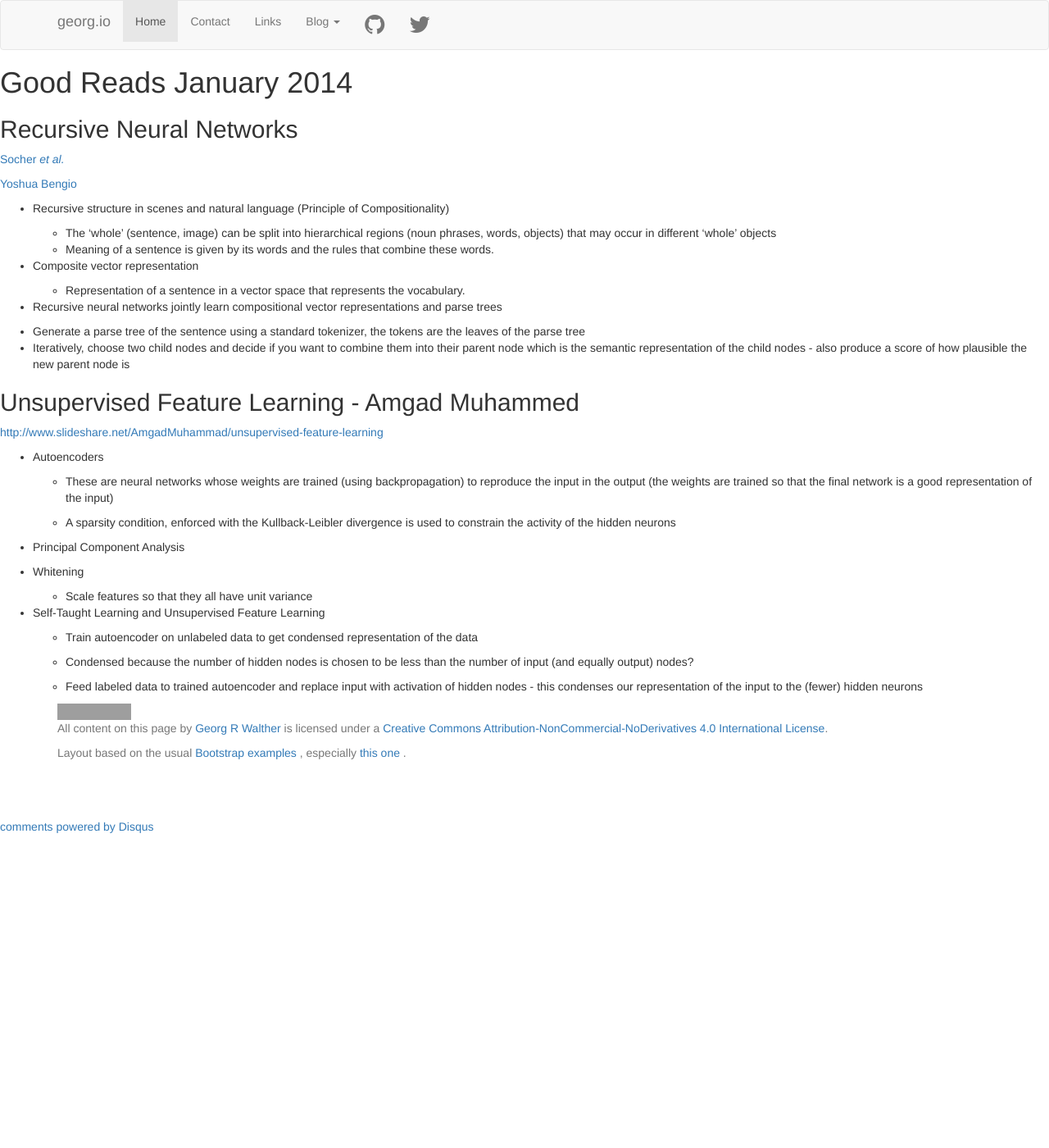
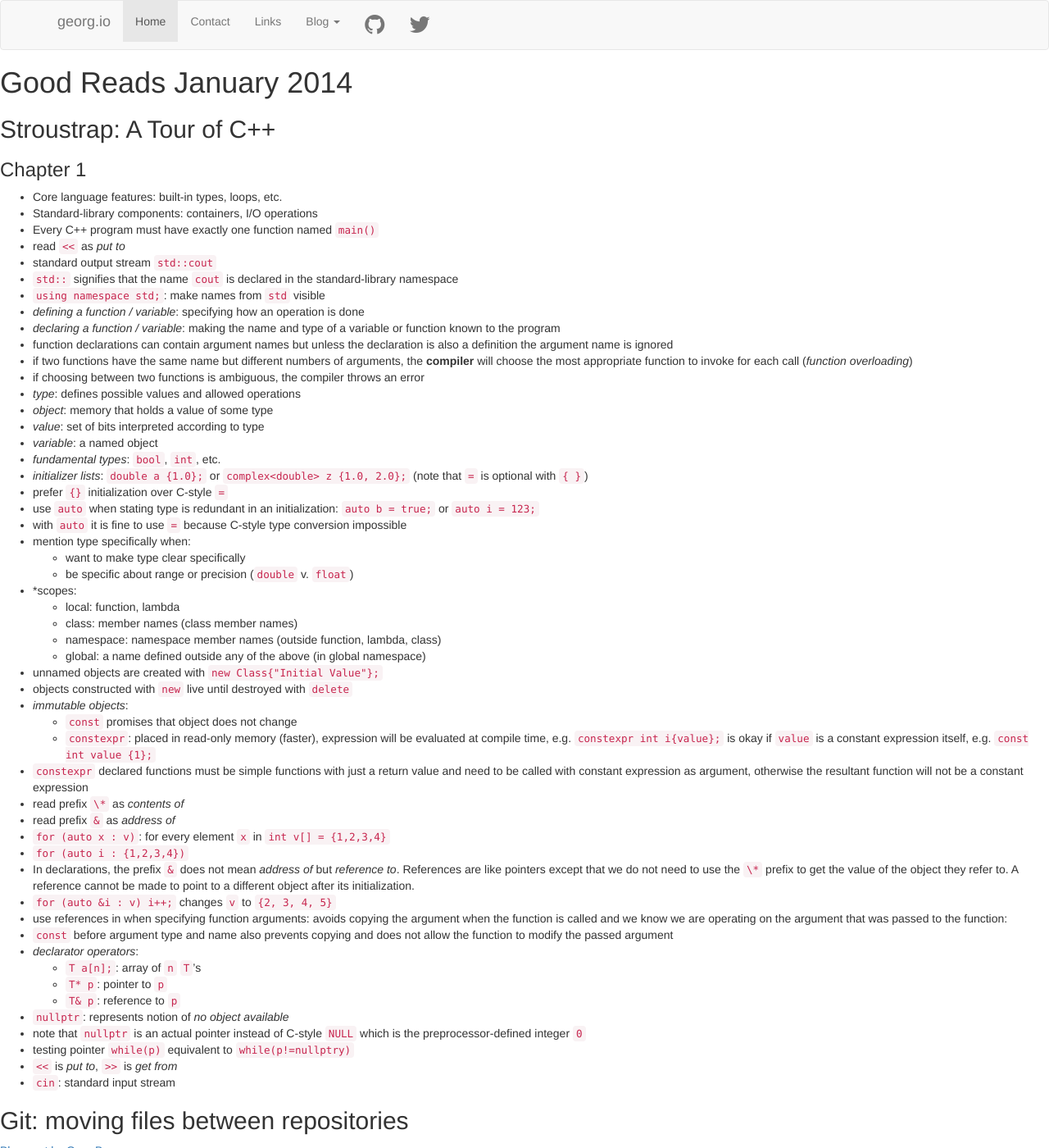
Before and after one commit to waltherg/backup.waltherg.github.io, a Jekyll site: the page built from _posts/2014-01-03-Good_Reads_January_2014.md, in a window 1280 px wide and 1400 px high. Shown: the whole window at 82% size. Built offline with Jekyll 4.4.1, drawn with Linux system fonts in a browser that asks for light colours; nearby versions of some CDN libraries; comment, search, counter and statistics services are not loaded; grey boxes are pictures that could not be loaded.

Commit message:
summarize Chapter 1 of Tour of C++

```diff
--- a/_posts/2014-01-03-Good_Reads_January_2014.md
+++ b/_posts/2014-01-03-Good_Reads_January_2014.md
@@ -6,6 +6,86 @@ tags: links reads
 ---
 
 # Good Reads January 2014
+
+## Stroustrap: A Tour of C++
+
+### Chapter 1
+
+- Core language features: built-in types, loops, etc.
+- Standard-library components: containers, I/O operations
+- Every C++ program must have exactly one function named `main()`
+- read `<<` as *put to*
+- standard output stream `std::cout`
+- `std::` signifies that the name `cout` is declared in the standard-library
+  namespace
+- `using namespace std;`: make names from `std` visible
+- *defining a function / variable*: specifying how an operation is done
+- *declaring a function / variable*: making the name and type
+  of a variable or function known to the program
+- function declarations can contain argument names but unless the
+  declaration is also a definition the argument name is ignored
+- if two functions have the same name but different numbers of arguments,
+  the **compiler** will choose the most appropriate function to invoke
+  for each call (*function overloading*)
+- if choosing between two functions is ambiguous, the compiler throws an error
+- *type*: defines possible values and allowed operations
+- *object*: memory that holds a value of some type
+- *value*: set of bits interpreted according to type
+- *variable*: a named object
+- *fundamental types*: `bool`, `int`, etc.
+- *initializer lists*: `double a {1.0};` or `complex<double> z {1.0, 2.0};`
+  (note that `=` is optional with `{ }`)
+- prefer `{}` initialization over C-style `=`
+- use `auto` when stating type is redundant in an initialization:
+  `auto b = true;` or `auto i = 123;`
+- with `auto` it is fine to use `=` because C-style type conversion impossible
+- mention type specifically when:
+    - want to make type clear specifically
+    - be specific about range or precision (`double` v. `float`)
+- *scopes:
+    - local: function, lambda
+    - class: member names (class member names)
+    - namespace: namespace member names (outside function, lambda, class)
+    - global: a name defined outside any of the above (in global namespace)
+- unnamed objects are created with `new Class{"Initial Value"};`
+- objects constructed with `new` live until destroyed with `delete`
+- *immutable objects*:
+    - `const` promises that object does not change
+    - `constexpr`: placed in read-only memory (faster), expression will be
+      evaluated at compile time, e.g. `constexpr int i{value};` is okay if
+      `value` is a constant expression itself, e.g. `const int value {1};`
+- `constexpr` declared functions must be simple functions with just a return
+  value and need to be called with constant expression as argument, otherwise
+  the resultant function will not be a constant expression
+- read prefix `\*` as *contents of*
+- read prefix `&` as *address of*
+- `for (auto x : v)`: for every element `x` in `int v[] = {1,2,3,4}`
+- `for (auto i : {1,2,3,4})`
+- In declarations, the prefix `&` does not mean *address of* but
+  *reference to*. References are like pointers except that we do not need to
+  use the `\*` prefix to get the value of the object they refer to.
+  A reference cannot be made to point to a different object after its
+  initialization.
+- `for (auto &i : v) i++;` changes `v` to `{2, 3, 4, 5}`
+- use references in when specifying function arguments: avoids copying
+  the argument when the function is called and we know we are operating on
+  the argument that was passed to the function:
+- `const` before argument type and name also prevents copying and does not
+  allow the function to modify the passed argument
+- *declarator operators*:
+    - `T a[n];`: array of `n` `T`'s
+    - `T* p`: pointer to `p`
+    - `T& p`: reference to `p`
+- `nullptr`: represents notion of *no object available*
+- note that `nullptr` is an actual pointer instead of C-style `NULL` which
+  is the preprocessor-defined integer `0`
+- testing pointer `while(p)` equivalent to `while(p!=nullptry)`
+- `<<` is *put to*, `>>` is *get from*
+- `cin`: standard input stream
+
+## Git: moving files between repositories
+
+[Blog post by Greg Bayer](http://gbayer.com/development/moving-files-from-one-git-repository-to-another-preserving-history/).
 
 ## Recursive Neural Networks
 
```
